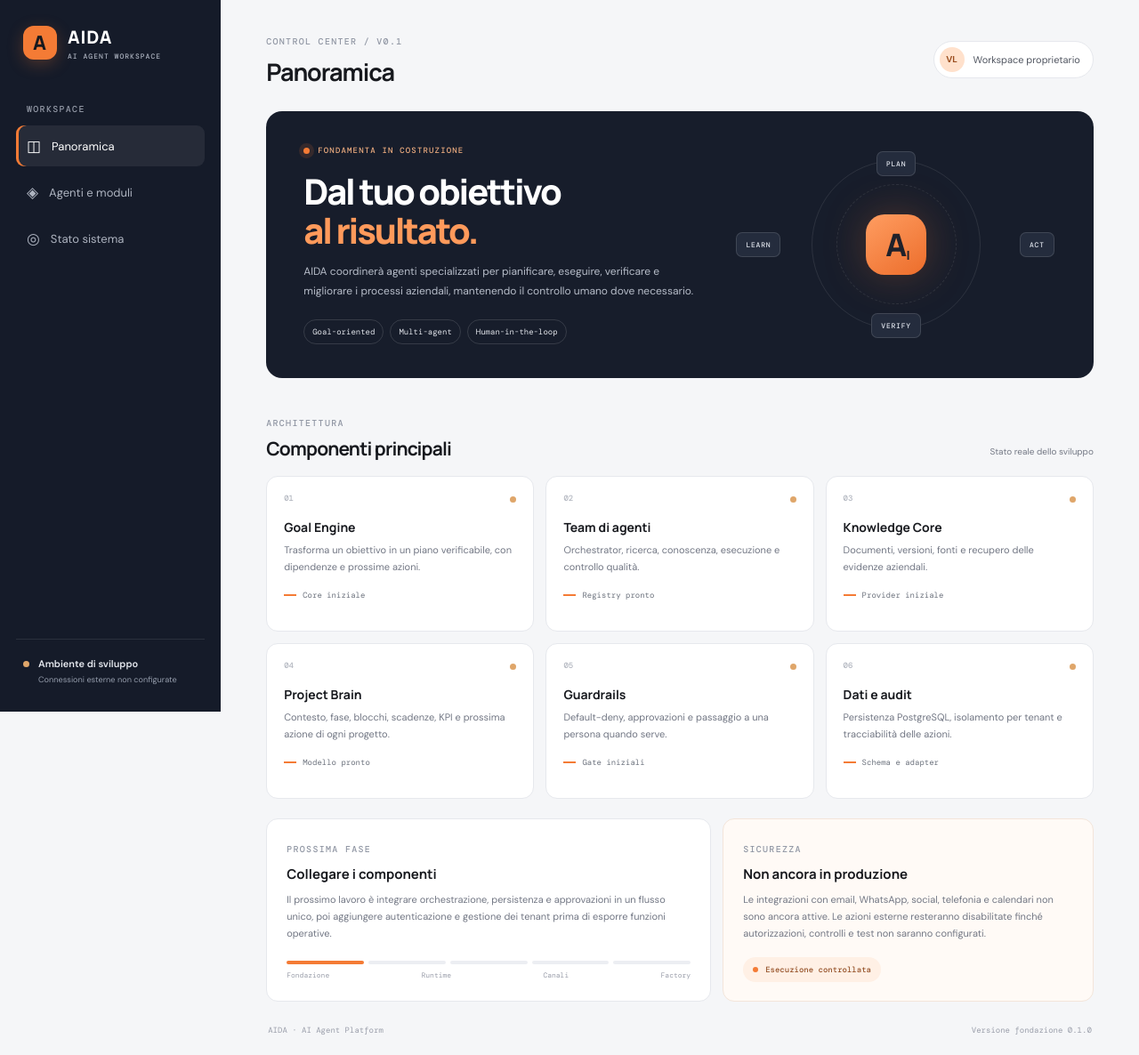
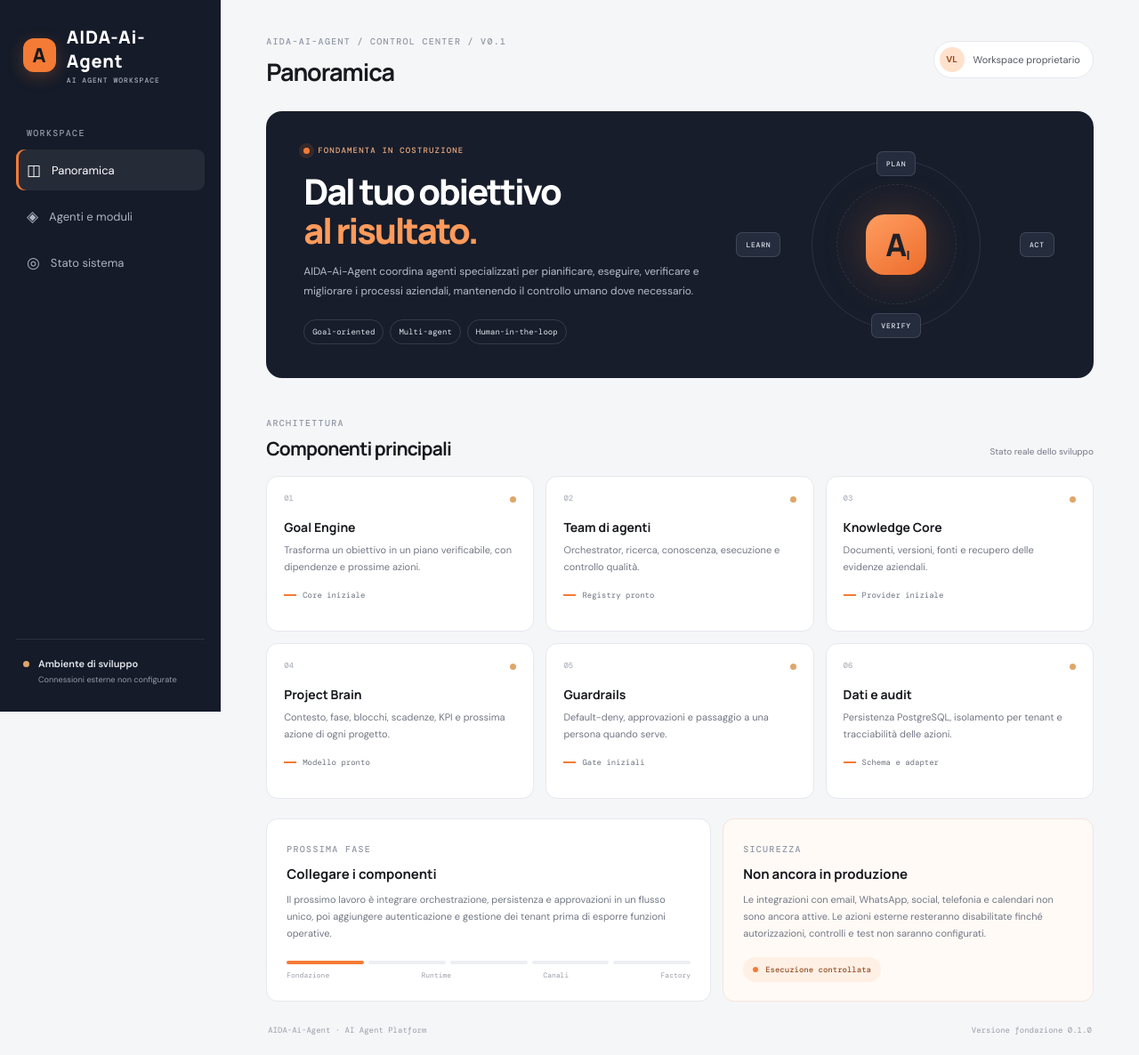
Before and after one commit to latuassistente/AIDA-Ai-Agent, a Next.js app in the folder apps/web/: page / in a window 1280 px wide. Shown: the whole page at 89% size. Built offline with nearby package versions, Linux system fonts and the light colour scheme.

Commit message:
Use official AIDA-Ai-Agent name in the control center

```diff
--- a/apps/web/app/page.tsx
+++ b/apps/web/app/page.tsx
@@ -41,7 +41,7 @@ export default function HomePage() {
   return (
     <main className="shell">
       <aside className="sidebar">
-        <div className="brand"><span className="brand-mark">A</span><span>AIDA<span className="brand-sub">AI AGENT WORKSPACE</span></span></div>
+        <div className="brand"><span className="brand-mark">A</span><span>AIDA-Ai-Agent<span className="brand-sub">AI AGENT WORKSPACE</span></span></div>
         <div className="nav-label">WORKSPACE</div>
         <nav>
           <a className="nav-item active" href="#overview"><span>◫</span> Panoramica</a>
@@ -56,7 +56,7 @@ export default function HomePage() {
 
       <section className="main-panel" id="overview">
         <header className="topbar">
-          <div><span className="eyebrow">CONTROL CENTER / V0.1</span><h1>Panoramica</h1></div>
+          <div><span className="eyebrow">AIDA-AI-AGENT / CONTROL CENTER / V0.1</span><h1>Panoramica</h1></div>
           <div className="user-chip"><span className="avatar">VL</span><span>Workspace proprietario</span></div>
         </header>
 
@@ -64,7 +64,7 @@ export default function HomePage() {
           <div className="hero-copy">
             <div className="hero-kicker"><span className="pulse" /> FONDAMENTA IN COSTRUZIONE</div>
             <h2>Dal tuo obiettivo<br /><em>al risultato.</em></h2>
-            <p>AIDA coordinerà agenti specializzati per pianificare, eseguire, verificare e migliorare i processi aziendali, mantenendo il controllo umano dove necessario.</p>
+            <p>AIDA-Ai-Agent coordina agenti specializzati per pianificare, eseguire, verificare e migliorare i processi aziendali, mantenendo il controllo umano dove necessario.</p>
             <div className="hero-tags"><span>Goal-oriented</span><span>Multi-agent</span><span>Human-in-the-loop</span></div>
           </div>
           <div className="orbit" aria-hidden="true">
@@ -106,7 +106,7 @@ export default function HomePage() {
             <div className="safety-pill"><span /> Esecuzione controllata</div>
           </article>
         </section>
-        <footer><span>AIDA · AI Agent Platform</span><span>Versione fondazione 0.1.0</span></footer>
+        <footer><span>AIDA-Ai-Agent · AI Agent Platform</span><span>Versione fondazione 0.1.0</span></footer>
       </section>
     </main>
   );
```
